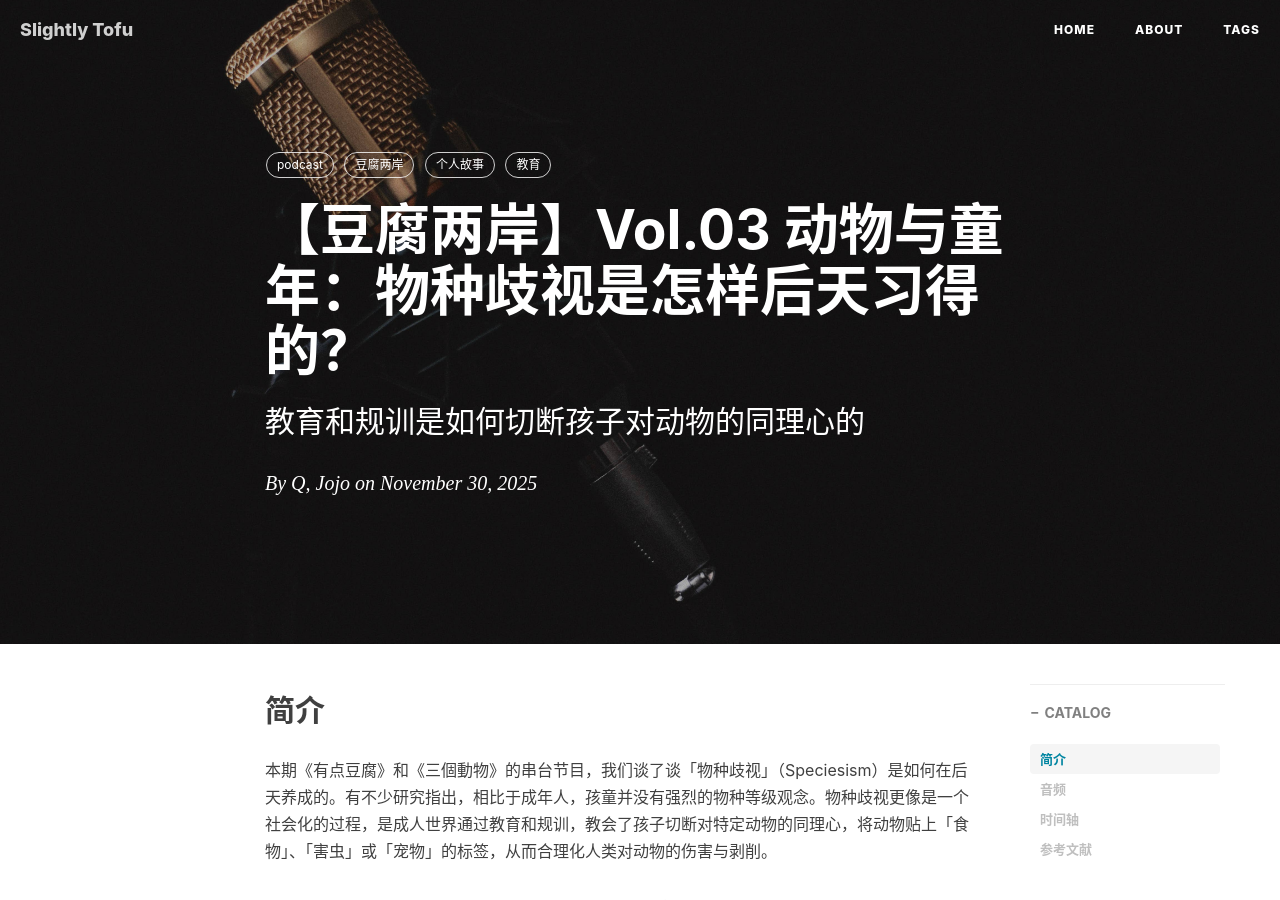
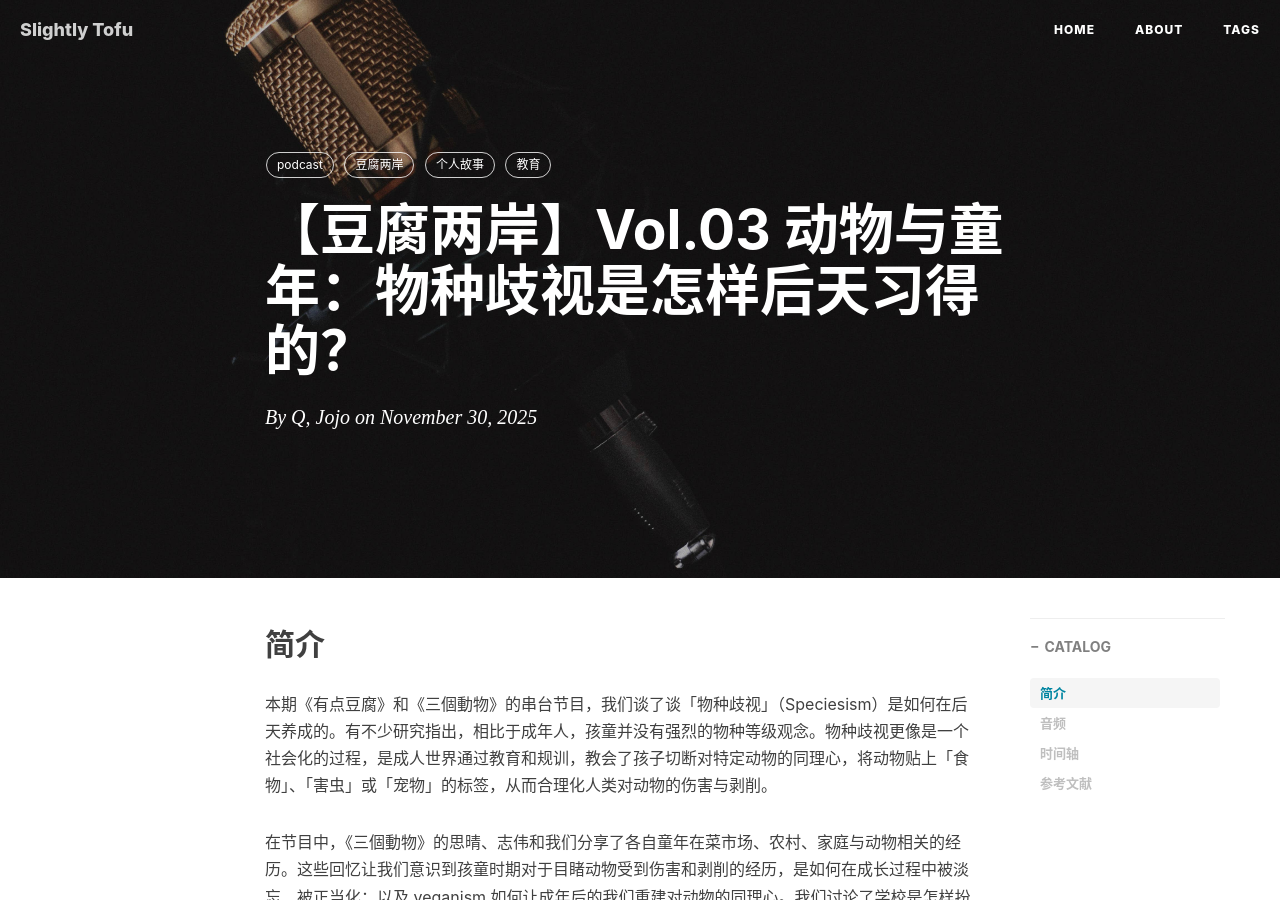
Before and after one commit to slightlytofu/slightlytofu.github.io, a Jekyll site: the page built from _posts/2025-11-30-豆腐两岸-Vol.03-动物与童年-物种歧视是怎样后天习得的.md, in a window 1280 px wide and 900 px high. Built offline with Jekyll 4.4.1, drawn with Linux system fonts in a browser that asks for light colours; nearby versions of some CDN libraries; comment, search, counter and statistics services are not loaded.

Commit message:
Update: 豆腐两岸vol03 remove subtitle

```diff
--- a/_posts/2025-11-30-豆腐两岸-Vol.03-动物与童年-物种歧视是怎样后天习得的.md
+++ b/_posts/2025-11-30-豆腐两岸-Vol.03-动物与童年-物种歧视是怎样后天习得的.md
@@ -1,7 +1,7 @@
 ---
 layout:     post
 title:      【豆腐两岸】Vol.03 动物与童年：物种歧视是怎样后天习得的？
-subtitle:   教育和规训是如何切断孩子对动物的同理心的
+subtitle:
 date:       2025-11-30
 author:     Q, Jojo
 header-img: img/post-bg-default.jpg
```
